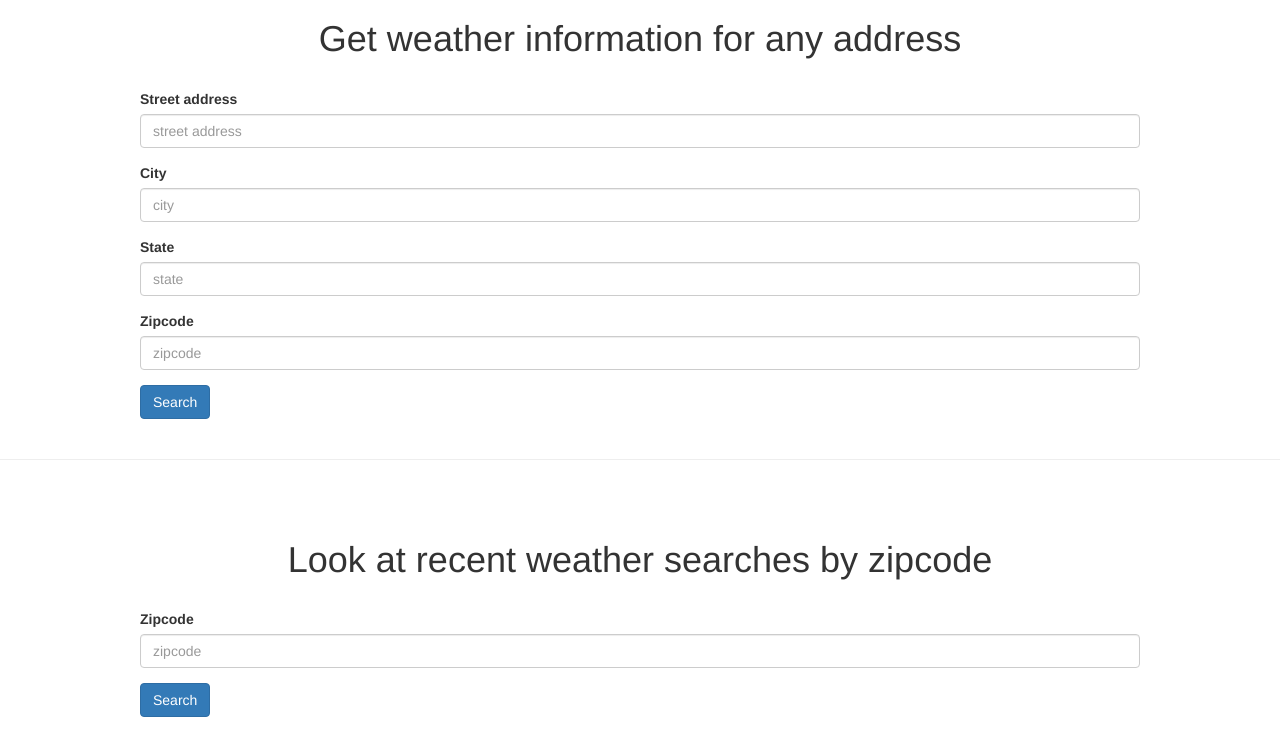
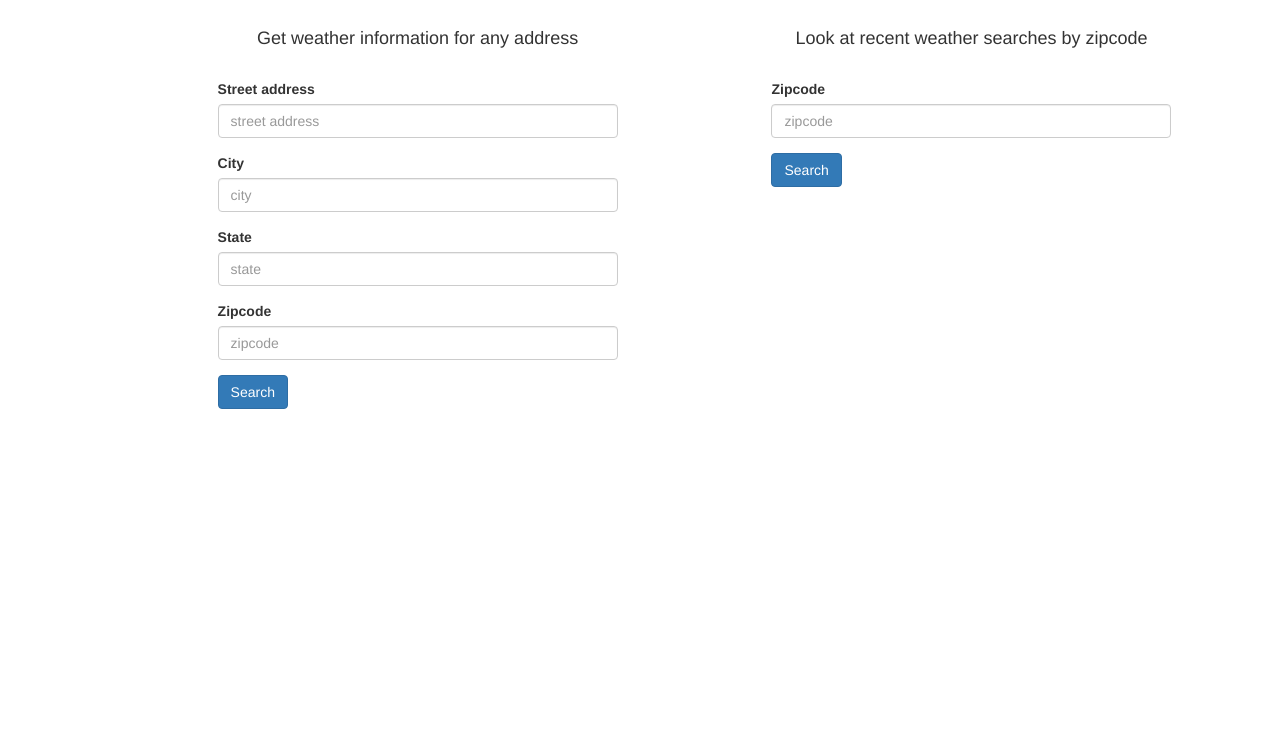
Before and after one commit to BTKAMIKAWA/KodeeWeather, a Django app: page / in a window 1280 px wide. Shown: the part 53-800 px from the top of the page. Run offline with Django 3.2, Linux system fonts and the light colour scheme; parts of the project's set-up code (start-up, migrations or seed data) failed here and were passed over; some libraries are stand-ins or nearby versions.

Commit message:
added some styling

```diff
--- /dev/null
+++ b/apps/home/static/home/css/style.css
@@ -0,0 +1,20 @@
+.header-db {
+    background-image: url("https://news.images.itv.com/image/file/1921475/stream_img.jpg") ;
+    background-repeat: no-repeat, repeat;
+    background-size: cover;
+}
+
+.right-form {
+    display: inline-block;
+    margin-left: 75px;
+    vertical-align: top;
+}
+
+.left-form {
+    display: inline-block;
+    margin-right: 75px;
+}
+
+.form-container {
+    margin-left: 17%;
+}
--- a/apps/home/templates/home/index.html
+++ b/apps/home/templates/home/index.html
@@ -5,22 +5,25 @@
     <meta name="viewport" content="width=device-width, initial-scale=1.0">
     <meta http-equiv="X-UA-Compatible" content="ie=edge">
     <title>Home</title>
+    {% load static %}
+    <link rel="stylesheet" href="{% static 'home/css/style.css' %}">
     <link rel="stylesheet" href="https://maxcdn.bootstrapcdn.com/bootstrap/3.3.7/css/bootstrap.min.css" integrity="sha384-BVYiiSIFeK1dGmJRAkycuHAHRg32OmUcww7on3RYdg4Va+PmSTsz/K68vbdEjh4u" crossorigin="anonymous">
 </head>
 <body>
-    <nav class="navbar navbar-expandnavbar-light" style="background-color: #e3f2fd;">
-        <a class="navbar-brand" href="/">MyWeather</a><div class="collapse navbar-collapse" id="navbarNavAltMarkup">
+    <nav class="navbar navbar-expandnavbar-light header-db" style="background-color: #e3f2fd;">
+        <a class="navbar-brand" style="color: black" href="/">MyWeather</a>
         <div style="padding-top:15px">
-            <a class="nav-item nav-link" href="/search_db">SearchDB</a>
+            <a class="nav-item nav-link" style="color: black" href="/search_db">SearchDB</a>
         </div>
     </nav>
-
+    <div class="form-container">
+        <div class="left-form">
             <div style="text-align: center">
-        <h1 class="header">Get weather information for any address</h1>
+                <h4 class="header">Get weather information for any address</h4>
             </div><br>
 
             <div class="search-form">
-        <form style="width: 1000px; margin: 0 auto" action="/search_address" method="POST">
+                <form style="width: 400px; margin: 0 auto" action="/search_address" method="POST">
                     {% csrf_token %}
                     <div class="form-group">
                         <label for="address">Street address</label>
@@ -40,14 +43,16 @@
                     </div>
                     <button type="submit" class="btn btn-primary button">Search</button>
                 </form>
-    </div><br><hr><br><br>
+            </div>
+        </div>
 
+        <div class="right-form">
             <div style="text-align: center">
-        <h1 class="header">Look at recent weather searches by zipcode</h1>
+                <h4 class="header">Look at recent weather searches by zipcode</h4>
             </div><br>
 
             <div class="search-form">
-        <form style="width: 1000px; margin: 0 auto" action="/search_zip" method="get">
+                <form style="width: 400px; margin: 0 auto" action="/search_zip" method="get">
                     {% csrf_token %}
                     <div class="form-group">
                         <label for="zipcode">Zipcode</label>
@@ -56,5 +61,7 @@
                     <button type="submit" class="btn btn-primary button">Search</button>
                 </form>
             </div>
+        </div>
+    </div>
 </body>
 </html>
--- a/apps/home/views.py
+++ b/apps/home/views.py
@@ -40,7 +40,7 @@ def address(request):
 
     new_city = CityWeather.objects.create(city=city, state=state, zipcode=zipcode,temperature=temperature, description=description)
 
-    print(new_city.city)
+    print(response)
     return render(request, "home/address.html", context)
 
 def search_db(request):
```
Also changed, not shown: apps/home/templates/home/address.html (+8 -6 lines), apps/home/templates/home/db.html (+9 -5 lines), apps/home/static/home/images/colorful.jpg (added), apps/home/static/home/images/main.jpg (added), apps/home/static/home/images/multi.png (added), db.sqlite3. Lines whose indentation alone changed are shown as unchanged.
